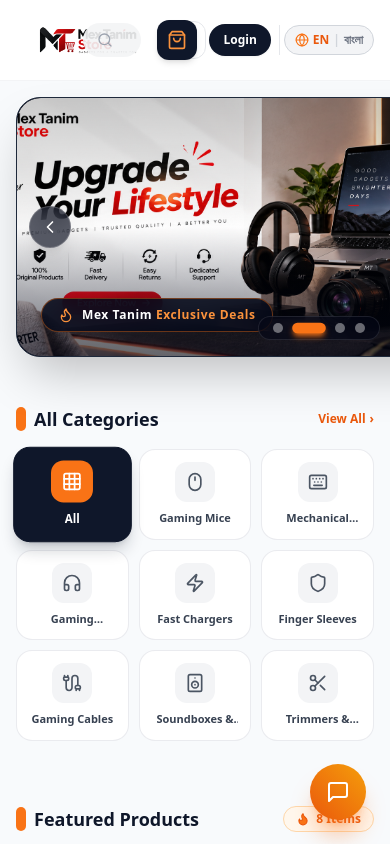
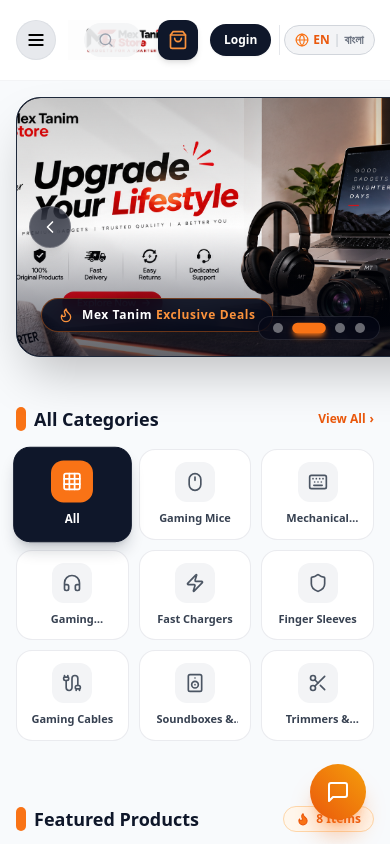
Before and after one commit to mcxtanim/Mex_Tanim, a Next.js app in the folder user_website/: page / in a window 390 px wide. Shown: the top 844 px of the page. Built offline with nearby package versions, Linux system fonts and the light colour scheme.

Commit message:
Commit #15: Update official MT logo with uploaded image, remove 3-dot button, and add circular hamburger menu button to left side of logo

```diff
--- a/user_website/src/features/shared/Header.tsx
+++ b/user_website/src/features/shared/Header.tsx
@@ -1,7 +1,7 @@
 'use client';
 
 import React, { useState, useEffect } from 'react';
-import { Search, ShoppingBag, User as UserIcon, LogOut, Globe, MoreVertical, X } from 'lucide-react';
+import { Menu, Search, ShoppingBag, User as UserIcon, LogOut, Globe, X } from 'lucide-react';
 import { useCart } from '../cart/CartContext';
 import { useAuth } from '../auth/AuthContext';
 import { useLanguage } from './LanguageContext';
@@ -33,7 +33,6 @@ export const Header: React.FC<HeaderProps> = ({ searchQuery, setSearchQuery }) =
   const { totalItems, openCart } = useCart();
   const { user, isAuthenticated, openAuthModal, logout } = useAuth();
   const { language, setLanguage, t } = useLanguage();
-  const [is3DotMenuOpen, setIs3DotMenuOpen] = useState(false);
 
   // Typewriter effect state for interactive search placeholder
   const [suggestionIndex, setSuggestionIndex] = useState(0);
@@ -74,63 +73,32 @@ export const Header: React.FC<HeaderProps> = ({ searchQuery, setSearchQuery }) =
       <div className="max-w-7xl mx-auto px-4 sm:px-6 lg:px-8">
         <div className="flex items-center justify-between h-20 sm:h-24 gap-3">
 
-          {/* Left section: Official Large Image Logo + 3-Dot Navbar Button (Side-by-side) */}
-          <div className="flex items-center space-x-2 sm:space-x-3">
+          {/* Left section: Circular Hamburger Menu Button (Left of Logo) + Official Large Logo */}
+          <div className="flex items-center space-x-3 sm:space-x-4">
 
-            {/* Official Mex Tanim Store Logo (Increased height so text & slogan are perfectly readable) */}
-            <a href="#" className="flex items-center cursor-pointer shrink-0">
+            {/* Round Circular Hamburger Menu Button (Positioned on the LEFT side of Logo) */}
+            <button
+              onClick={() => {
+                const catEl = document.getElementById('categories');
+                if (catEl) {
+                  catEl.scrollIntoView({ behavior: 'smooth' });
+                }
+              }}
+              className="w-10 h-10 sm:w-11 sm:h-11 rounded-full bg-gray-200/90 hover:bg-gray-300 text-black transition-all flex items-center justify-center shadow-2xs active:scale-95 border border-gray-300/50 cursor-pointer shrink-0"
+              title="Product Categories"
+              aria-label="Toggle Product Categories Menu"
+            >
+              <Menu className="w-5 h-5 sm:w-6 sm:h-6 text-black stroke-[2.5]" />
+            </button>
+
+            {/* Official Mex Tanim Store Logo (Updated New Image) */}
+            <a href="#" className="flex items-center cursor-pointer shrink-0 group">
               <img
                 src="/images/logo.png"
                 alt="Mex Tanim Store Logo"
-                className="h-12 sm:h-16 md:h-18 max-h-20 w-auto object-contain hover:scale-105 transition-all"
+                className="h-10 sm:h-12 md:h-14 max-h-16 w-auto object-contain group-hover:scale-105 transition-all"
               />
             </a>
-
-            {/* 3-Dot Navbar Button (Positioned side-by-side right next to the logo) */}
-            <div className="relative">
-              <button
-                onClick={() => setIs3DotMenuOpen(!is3DotMenuOpen)}
-                className="p-2 sm:p-2.5 text-slate-800 hover:text-orange-500 hover:bg-orange-50 rounded-xl border border-gray-200 transition-all flex items-center justify-center shadow-2xs active:scale-95"
-                title="Navigation Menu"
-                aria-label="Toggle 3-dot menu"
-              >
-                {is3DotMenuOpen ? <X className="w-5 h-5 text-orange-500" /> : <MoreVertical className="w-5 h-5 sm:w-6 sm:h-6" />}
-              </button>
-
-              {/* 3-Dot Navbar Popup Menu */}
-              {is3DotMenuOpen && (
-                <div className="absolute left-0 mt-2 w-56 bg-white border border-gray-200 rounded-2xl shadow-2xl z-50 p-2 space-y-1 animate-in fade-in slide-in-from-top-2 duration-200">
-                  <a
-                    href="#hero"
-                    onClick={() => setIs3DotMenuOpen(false)}
-                    className="flex items-center space-x-2 px-3 py-2 text-xs font-bold text-gray-700 hover:bg-orange-50 hover:text-orange-600 rounded-xl transition"
-                  >
-                    <span>🏠 Home</span>
-                  </a>
-                  <a
-                    href="#categories"
-                    onClick={() => setIs3DotMenuOpen(false)}
-                    className="flex items-center space-x-2 px-3 py-2 text-xs font-bold text-gray-700 hover:bg-orange-50 hover:text-orange-600 rounded-xl transition"
-                  >
-                    <span>📦 {t.categoriesTitle}</span>
-                  </a>
-                  <a
-                    href="#products"
-                    onClick={() => setIs3DotMenuOpen(false)}
-                    className="flex items-center space-x-2 px-3 py-2 text-xs font-bold text-gray-700 hover:bg-orange-50 hover:text-orange-600 rounded-xl transition"
-                  >
-                    <span>🔥 {t.featuredProducts}</span>
-                  </a>
-                  <a
-                    href="#app-install"
-                    onClick={() => setIs3DotMenuOpen(false)}
-                    className="flex items-center space-x-2 px-3 py-2 text-xs font-bold text-gray-700 hover:bg-orange-50 hover:text-orange-600 rounded-xl transition"
-                  >
-                    <span>📱 {t.appInstallBtn}</span>
-                  </a>
-                </div>
-              )}
-            </div>
 
           </div>
 
```
Also changed, not shown: user_website/public/images/logo.png.
